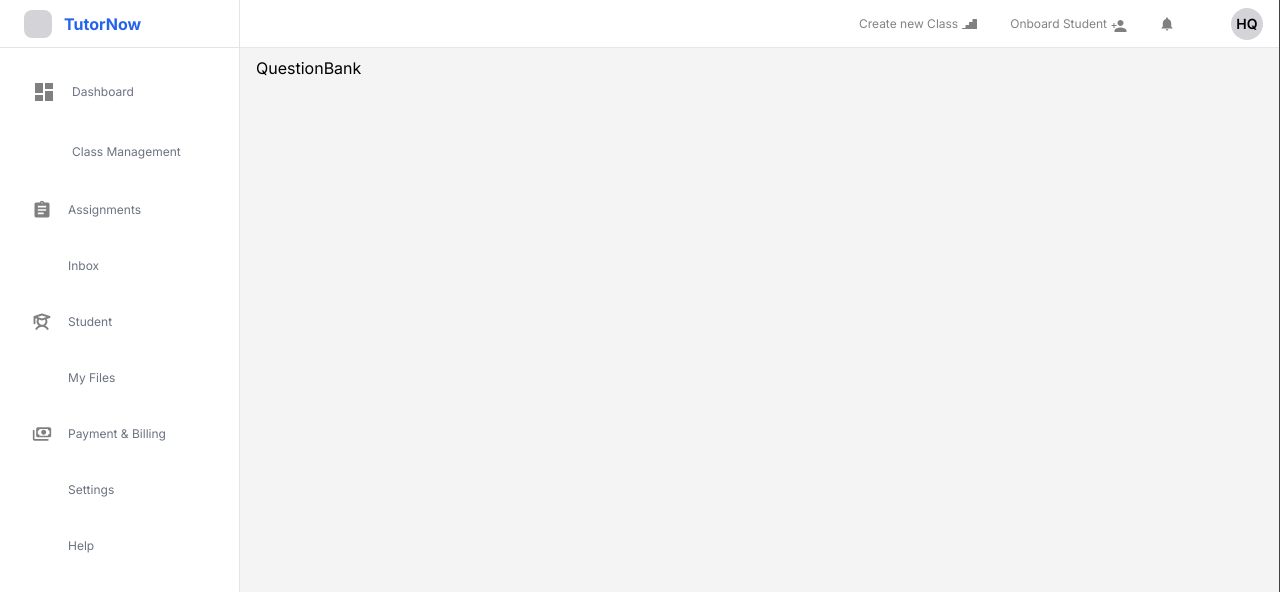
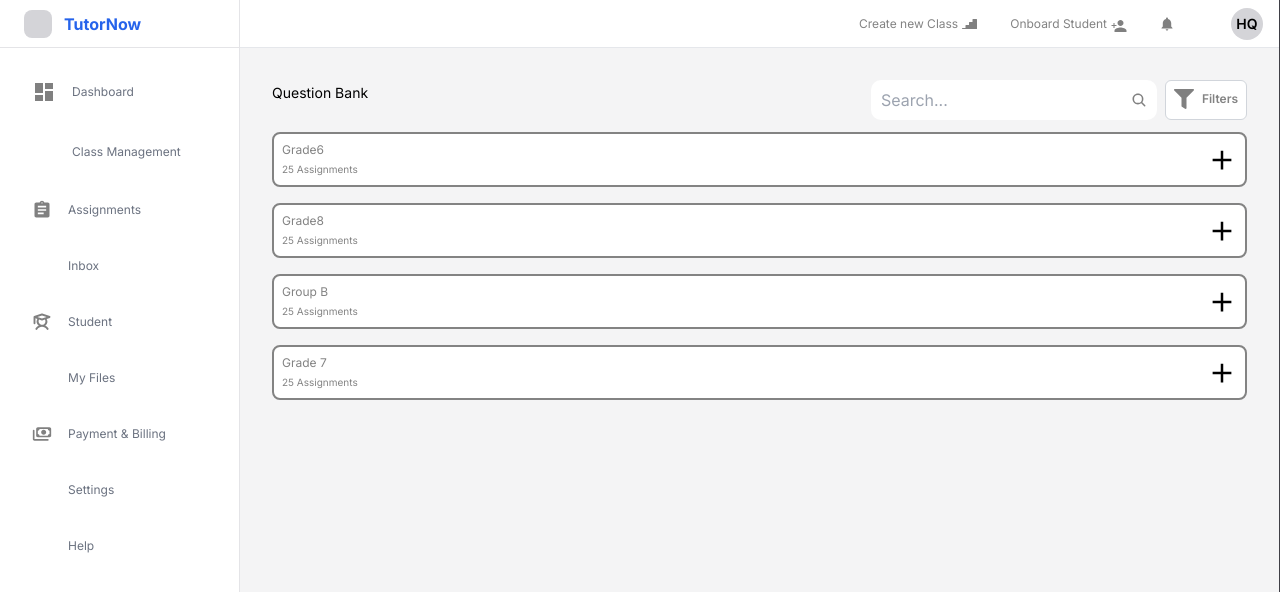
Before and after one commit to SiddhantXelp/Tuto-FE, a Next.js app: page /assignments/createAssignment/createNewAssignment/preview/questionBank in a window 1280 px wide. Shown: the top 592 px of the page. Built offline with nearby package versions, Linux system fonts and the light colour scheme; some icons are missing.

Commit message:
Assignment flow completed

```diff
--- a/src/app/assignments/createAssignment/createNewAssignment/preview/questionBank/page.tsx
+++ b/src/app/assignments/createAssignment/createNewAssignment/preview/questionBank/page.tsx
@@ -1,9 +1,144 @@
-import React from 'react'
+"use client";
+import SearchComponent from '@/common/SearchComponent';
+import Link from 'next/link';
+import React, { useState } from 'react';
+import { IoMdAdd, IoMdRemove } from "react-icons/io";
+import { FaFilter } from "react-icons/fa";
 
 const QuestionBank = () => {
-  return (
-    <div>QuestionBank</div>
-  )
-}
+    const mainCardData = [
+        { id: 1, head: "Grade6", data: "25 Assignments" },
+        { id: 2, head: "Grade8", data: "25 Assignments" },
+        { id: 3, head: "Group B", data: "25 Assignments" },
+        { id: 4, head: "Grade 7", data: "25 Assignments" },
+    ];
 
-export default QuestionBank
+    const innerCardData = [
+        { head: "English grammar", data: "Tenses" },
+        { head: "Math", data: "Trigonometry" },
+        { head: "Hindi", data: "Grammar" },
+    ];
+
+    const [showCardId, setShowCardId] = useState<number | null>(null);
+    const [formData, setFormData] = useState({});
+    const [isVisible, setIsVisible] = useState(false);
+
+    const handleChange = (e: any) => {
+        const { name, value } = e.target;
+        setFormData((prevState) => ({
+            ...prevState,
+            [name]: value
+        }));
+    };
+
+    const handleClick = (id: number) => {
+        setShowCardId(prevId => prevId === id ? null : id);
+    };
+
+    const filterOptions = [
+        { name: 'mcqs', label: "MCQ's" },
+        { name: 'standard', label: '4th Standard' },
+        { name: 'group', label: 'Group B' },
+        { name: 'quiz', label: 'Quiz' },
+    ];
+
+    const [filters, setFilters] = useState({
+        mcqs: false,
+        standard: false,
+        group: false,
+        quiz: false,
+    });
+
+    const handleChangeCheckbox = (event: any) => {
+        const { name, checked } = event.target;
+        setFilters((prevFilters) => ({
+            ...prevFilters,
+            [name]: checked,
+        }));
+    };
+
+    const toggleVisibility = () => {
+        setIsVisible(!isVisible);
+    };
+
+    return (
+        <div className="p-4">
+            <div className='flex flex-row justify-between mt-2'>
+                <div>
+                    <span className='text-sm'>Question Bank</span>
+                </div>
+                <div className='flex flex-row justify-evenly gap-2'>
+                    <div>
+                        <SearchComponent onSearch={handleChange} />
+                    </div>
+                    <div>
+                        <div className="border border-gray-300 p-2 rounded-md w-auto h-10 bg-white">
+                            <div className="flex items-center mb-4">
+                                <i className="mr-2 cursor-pointer" onClick={toggleVisibility}><FaFilter color='gray' size={20}/></i>
+                                <span className="font-semibold text-xs text-buttonGray">Filters</span>
+                            </div>
+                            {isVisible && (
+                                <div className="space-y-2 bg-slate-200">
+                                    {filterOptions.map((filter) => (
+                                        <label key={filter.name} className="flex items-center">
+                                            <input
+                                                type="checkbox"
+                                                name={filter.name}
+                                                checked={filters[filter.name]}
+                                                onChange={handleChangeCheckbox}
+                                                className="mr-2"
+                                            />
+                                            {filter.label}
+                                        </label>
+                                    ))}
+                                </div>
+                            )}
+                        </div>
+                    </div>
+                </div>
+            </div>
+            <div className="grid grid-cols-1 gap-4 mt-3">
+                {mainCardData.map((item) => (
+                    <div key={item.id} className='relative'>
+                        <div className={`border-2 border-buttonGray rounded-lg bg-white`}>
+                            <div className='flex flex-row justify-between items-center p-2'>
+                                <div className='flex flex-col gap-1'>
+                                    <span className='text-xs text-buttonGray'>{item.head}</span>
+                                    <span className='text-xxs text-buttonGray'>{item.data}</span>
+                                </div>
+                                <div>
+                                    {showCardId !== item.id ? (
+                                        <IoMdAdd color='black' size={30} onClick={() => handleClick(item.id)} />
+                                    ) : (
+                                        <IoMdRemove color='black' size={30} onClick={() => handleClick(item.id)} />
+                                    )}
+                                </div>
+                            </div>
+                        </div>
+                        {showCardId === item.id && (
+                            <div className="mt-2">
+                                {innerCardData.map((innerItem, index) => (
+                                    <div key={index} className='border-2 border-buttonGray rounded-lg mb-2 bg-white'>
+                                        <div className='flex flex-row justify-between items-center p-2'>
+                                            <div className='flex flex-col gap-1'>
+                                                <span className='text-xs text-buttonGray'>{innerItem.head}</span>
+                                                <span className='text-xxs text-buttonGray'>{innerItem.data}</span>
+                                            </div>
+                                            <Link href="/assignments/createAssignment/createNewAssignment">
+                                                <div>
+                                                    <span><u>Edit</u></span>
+                                                </div>
+                                            </Link>
+                                        </div>
+                                    </div>
+                                ))}
+                            </div>
+                        )}
+                    </div>
+                ))}
+            </div>
+        </div>
+    );
+};
+
+export default QuestionBank;
```
